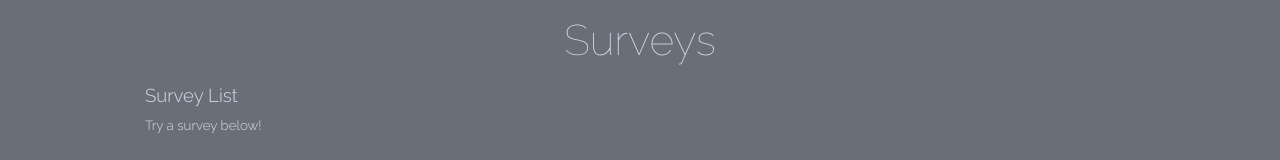
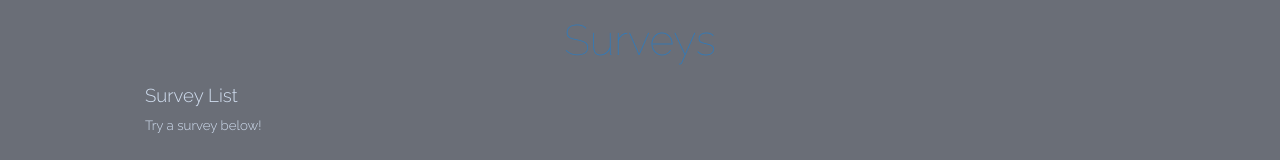
Before and after one commit to francis-j/survey, an Angular app: page / in a window 1280 px wide. Shown: the top 160 px of the page. Built offline with nearby package versions, Linux system fonts and the light colour scheme.

Commit message:
Updated header to go to root page when clicked

```diff
--- a/src/app/header/header.component.html
+++ b/src/app/header/header.component.html
@@ -1,4 +1,4 @@
 <div id="header" class="header"></div>
 <div class="header-content">
-    <h1>Surveys</h1>
+    <h1><a href="/">Surveys</a></h1>
 </div>
```
